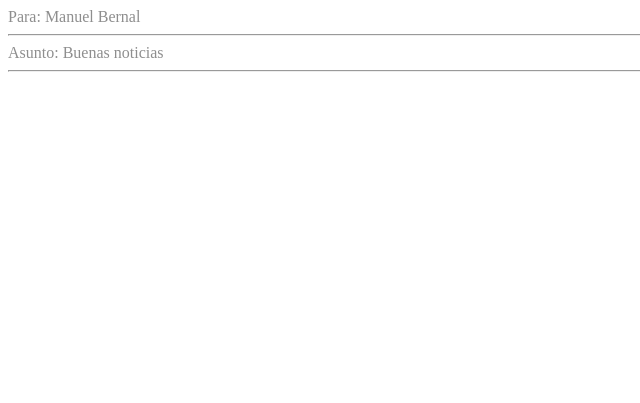
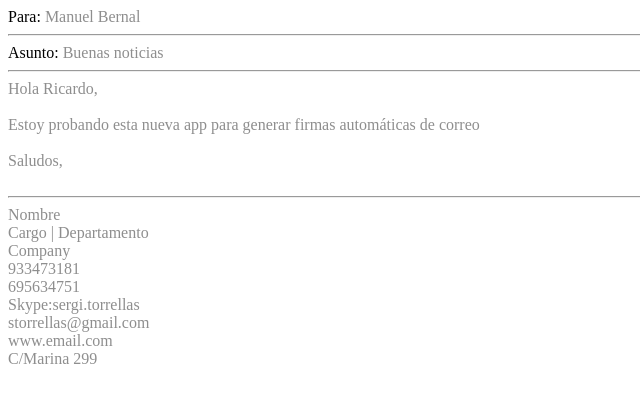
Before and after one commit to storrellas/signature_generator, a Django app: template ui/templates/tabs/preview.html in a window 1280 px wide. Shown: the top 403 px of the page, without its empty margins (0-640 px from the left). Run offline with Django 3.2, Linux system fonts and the light colour scheme; the template is opened without the code that fills it, so the values that code supplies are empty.

Commit message:
ENH: Adding html+preview pane

```diff
--- a/ui/templates/tabs/preview.html
+++ b/ui/templates/tabs/preview.html
@@ -1,7 +1,3 @@
-<!-- <p>Para</p>
- <hr/>
-<p>Asunto</p> -->
-
 <style type="text/css">
   .noselect {
   -webkit-touch-callout: none; /* iOS Safari */
@@ -12,17 +8,44 @@
             user-select: none; /* Non-prefixed version, currently
                                   supported by Chrome and Opera */
   }
+  .disabled-color{
+    color: #8e8e8e
+  }
 </style>
 
 <div class="row mt-2">
-  <div class="col-md-12 noselect" style="color: #8e8e8e">
-      Para: Manuel Bernal
+  <div class="col-md-12 noselect">
+      Para: <span class="disabled-color">Manuel Bernal</span>
   </div>
 </div>
 <hr/>
 <div class="row mt-2">
-  <div class="col-md-12 noselect" style="color: #8e8e8e">
-      Asunto: Buenas noticias
+  <div class="col-md-12 noselect">
+      Asunto: <span class="disabled-color">Buenas noticias</span>
   </div>
 </div>
 <hr/>
+
+<div class="row mt-2">
+  <div class="col-md-12 noselect disabled-color">
+      Hola Ricardo,<br><br>
+      Estoy probando esta nueva app para generar firmas automáticas de correo<br><br>
+      Saludos, <br><br>
+  </div>
+</div>
+<hr/>
+
+<div class="row mt-2">
+  <div class="col-md-12 noselect disabled-color">
+      Nombre<br>
+      Cargo | Departamento <br>
+      Company<br>
+      933473181<br>
+      695634751<br>
+      Skype:sergi.torrellas<br>
+      storrellas@gmail.com<br>
+      www.email.com<br>
+      C/Marina 299<br>
+      <br>
+  </div>
+</div>
```
Also changed, not shown: ui/templates/signature.html (+72 -3 lines).
